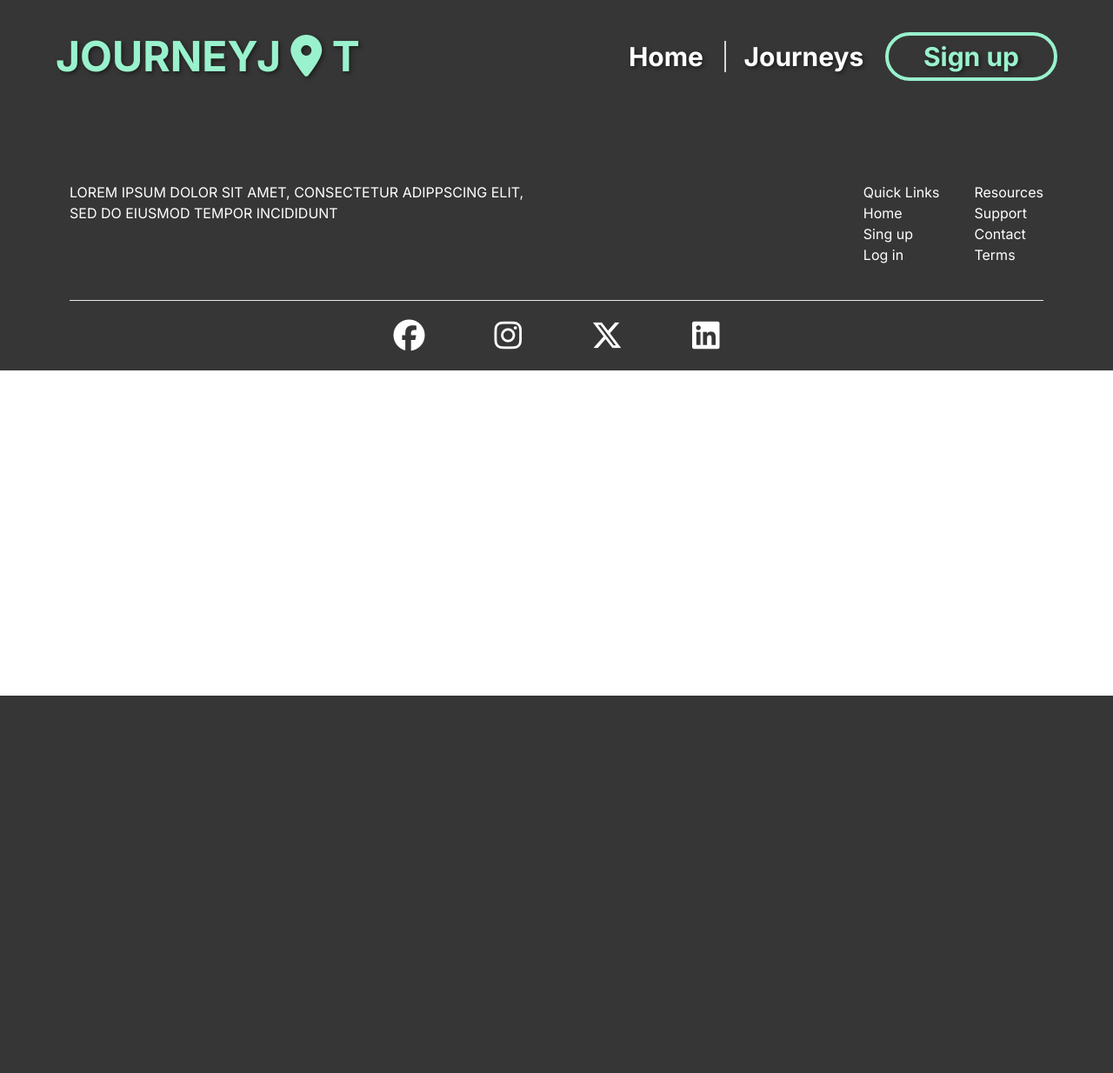
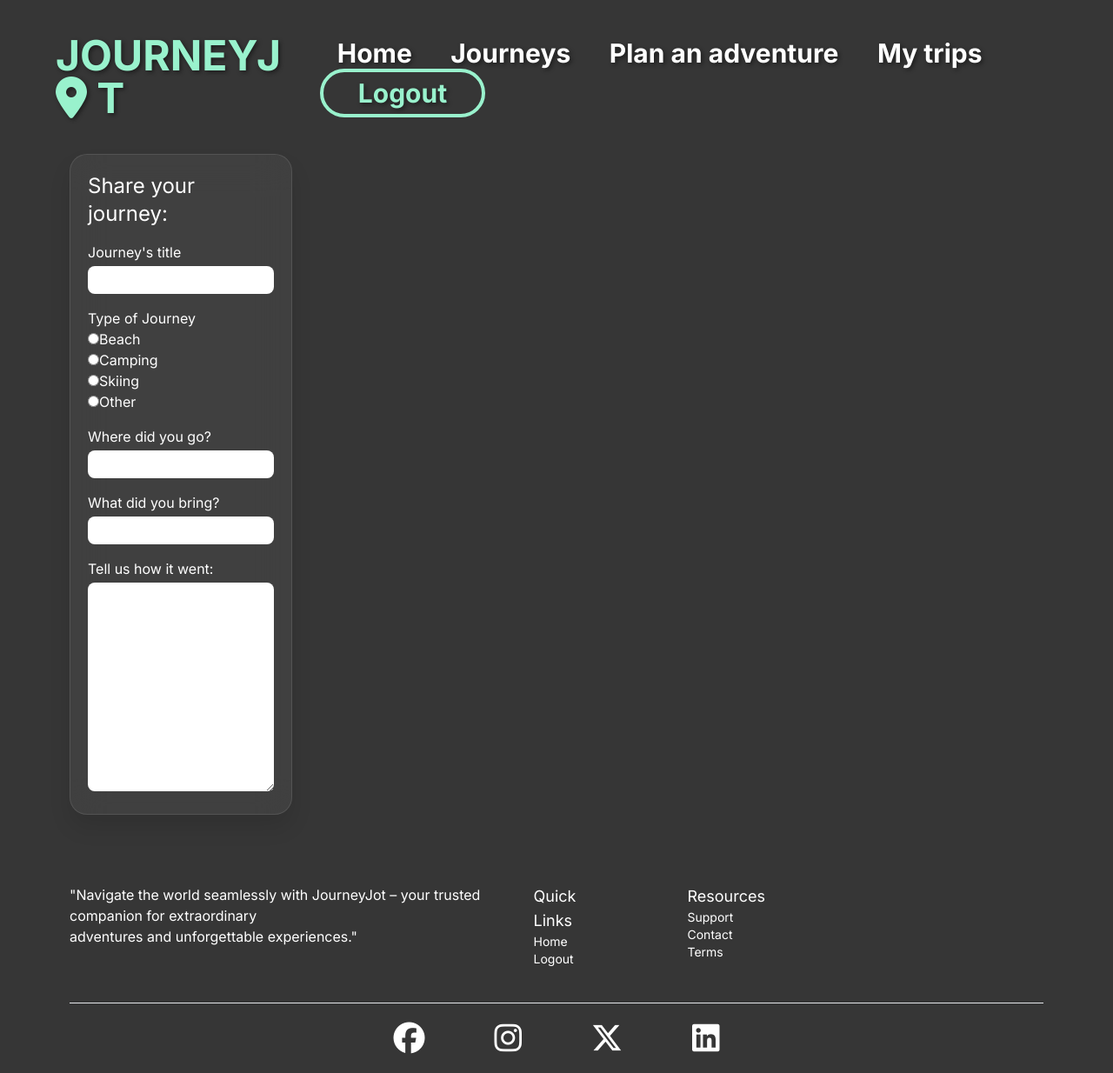
Before and after one commit to Umbelth94/JourneyJot, a Node server app: page /journeys in a window 1280 px wide. Shown: the whole page at 87% size. Before the commit the page ends 800 px from the top, so only its background shows below. Run offline with Node 20, Linux system fonts and the light colour scheme; a user stored in the database is signed in; some libraries are stand-ins or nearby versions.

Commit message:
adding the journeys page

```diff
--- a/controllers/homeRoutes.js
+++ b/controllers/homeRoutes.js
@@ -4,16 +4,12 @@
 
 //Renders the homepage
 router.get("/", (req, res) => {
-    if (req.session.logged_in) {
-        // User is logged in, render homepage with logged_in flag
+    try {
         res.render("homepage", {
-            logged_in: true,
+            logged_in: req.session.logged_in,
         });
-    } else {
-        // User is not logged in, render homepage without logged_in flag
-        res.render("homepage", {
-            logged_in: false,
-        });
+    } catch (err) {
+        res.status(500).json(err);
     }
 });
 
@@ -29,7 +25,9 @@
 //Renders journeys page
 router.get("/journeys", async (req, res) => {
     try {
-        res.render("journeys");
+        res.render("journeys", {
+            logged_in: req.session.logged_in,
+        });
     } catch (err) {
         res.status(500).json(err);
     }
@@ -56,7 +54,9 @@
 
 router.get("/adventure", withAuth, async (req, res) => {
     try {
-        res.render("adventure");
+        res.render("adventure", {
+            logged_in: req.session.logged_in,
+        });
     } catch (err) {
         res.status(500).json(err);
     }
--- a/public/css/style.css
+++ b/public/css/style.css
@@ -225,9 +225,31 @@
     filter: drop-shadow(0 0 0.75rem rgb(27, 27, 27));
 }
 
+.image:hover {
+    filter: drop-shadow(0 0 0.75rem #99f2cd);
+    cursor: pointer;
+}
 .image1 {
     animation: animation_A 30s infinite;
 }
 .image2 {
     animation: animation_B 30s infinite;
 }
+
+#theTitle:hover,
+#homeButton:hover,
+#logout:hover,
+#showing:hover,
+#startButton:hover {
+    filter: drop-shadow(0 0 0.75rem #99f2cd);
+    cursor: pointer;
+}
+
+.add-journey {
+    background: rgba(255, 255, 255, 0.05);
+    box-shadow: 0 15px 25px rgba(0, 0, 0, 0.1);
+    border-radius: 20px;
+    border: 1px solid rgba(255, 255, 255, 0.1);
+    backdrop-filter: blur(20px);
+    padding: 20px;
+}
--- a/views/homepage.handlebars
+++ b/views/homepage.handlebars
@@ -5,7 +5,7 @@
         <h1 class="text-7xl leading-snug color-darker mt-5">Where Every</h1>
         <h1 class="text-7xl leading-snug"><span id="showing" class="color-mine border-word ">Journey</span></h1>
         <h1 class="text-7xl leading-snug color-darker">Begins</h1>
-        <a><button class="btn-start text-3xl font-extrabold tracking-wide mt-14 ml-32">Start your trip</button></a>
+        <a><button id="startButton" class="btn-start text-3xl font-extrabold tracking-wide mt-14 ml-32">Start your trip</button></a>
     </div>
     <div class="flex-auto w-2/3 text-xl pl-10">
         <img class="image image1 mr-10" src="/images/hero1.avif">
@@ -17,7 +17,7 @@
 </div>
 <div class="mt-60 text-xl h-full ideas">
     <div class="text-center pt-20">
-        <h1 class="title-color text-5xl text-shadow font-extrabold">DISCOVER INSPIRATION FROM THESE PLACES</h1>
+        <h1 id="middleSection" class="title-color text-5xl text-shadow font-extrabold text-shadow">DISCOVER INSPIRATION FROM THESE PLACES</h1>
     </div>
         <div class="wrapper">
             <div class="container">
--- a/views/journeys.handlebars
+++ b/views/journeys.handlebars
@@ -0,0 +1,49 @@
+<div class="journey">
+    <div class="w-1/5 ml-20 add-journey">
+        <h1 class="text-2xl">Share your journey:</h1>
+        <form>
+            <div class="mt-4">
+                <label for="title">Journey's title</label>
+                <input class="form-input w-full mt-1 pl-2 h-8 text-black rounded-lg" type="text" id="title">
+            </div>
+            <div>
+                <div class="mt-4"><label>Type of Journey</label></div>
+                <div>
+                    <label for="beach">
+                    <input type="radio" id="beach" name="option">Beach
+                    </label>
+                </div>
+                <div>
+                    <label for="camping">
+                    <input type="radio" id="camping" name="option">Camping
+                    </label>
+                </div>
+                <div>
+                    <label for="skiing">
+                    <input type="radio" id="skiing" name="option">Skiing
+                    </label>
+                </div>
+                <div>
+                    <label for="other">
+                    <input type="radio" id="other" name="option">Other
+                    </label>
+                </div>
+            </div>
+            <div class="mt-4">
+                <label for="where">Where did you go?</label>
+                <input class="form-input w-full mt-1 pl-2 h-8 text-black rounded-lg" type="text" id="where">
+            </div>
+            <div class="mt-4">
+                <label for="items">What did you bring?</label>
+                <input class="form-input w-full mt-1 pl-2 h-8 text-black rounded-lg" type="text" id="where">
+            </div>
+            <div class="mt-4">
+                <label for="experience">Tell us how it went:</label>
+                <textarea class="mt-1 pl-2 text-black rounded-lg"name="experience" id="experience" cols="40" rows="10" style="width:100%"></textarea>
+            </div>
+        </form>
+    </div>
+    <div class="w-4/5">
+
+    </div>
+</div>
--- a/views/layouts/main.handlebars
+++ b/views/layouts/main.handlebars
@@ -23,7 +23,7 @@
         {{>footer}}
     </div>
     {{#if logged_in}}
-        <script src="/js/..."></script> {{!-- Here goes the logout.js, replace the ...--}}
+        <script src="/js/logout.js"></script>
     {{/if}}
 </body>
 
--- a/views/login.handlebars
+++ b/views/login.handlebars
@@ -12,7 +12,7 @@
         <input class="form-input w-full mt-1 pl-2 h-8 text-black rounded-lg" type="password" id="password-login" />
       </div>
       <div class="form-group mt-20 text-center">
-        <button class="btn-login text-2xl text-black text-shadow" id="showing" type="submit" style="background-color:#99F2CD">Login</button>
+        <button class="btn-login text-2xl text-black text-shadow" type="submit" style="background-color:#99F2CD">Login</button>
       </div>
     </form>
   </div>
@@ -33,7 +33,7 @@
         <input class="form-input w-full mt-1 pl-2 h-8 text-black rounded-lg" type="password" id="password-signup" />
       </div>
       <div class="form-group my-20 text-center">
-        <button id="showing" class="btn-signup text-2xl text-black text-shadow" type="submit" style="background-color:#99F2CD">Sign up</button>
+        <button class="btn-signup text-2xl text-black text-shadow" type="submit" style="background-color:#99F2CD">Sign up</button>
       </div>
     </form>
   </div>
--- a/views/partials/footer.handlebars
+++ b/views/partials/footer.handlebars
@@ -2,31 +2,35 @@
             <div id="footer-text" class="mx-20 flex flex-row justify-between">
                 <div class="left">
                     <div id="text-left" class="mr-10">
-                        <p>LOREM IPSUM DOLOR SIT  AMET, CONSECTETUR ADIPPSCING ELIT,</p>
-                        <p>SED DO EIUSMOD TEMPOR INCIDIDUNT</p>
+                        <p>"Navigate the world seamlessly with JourneyJot – your trusted companion for extraordinary  </p>
+                        <p>adventures and unforgettable experiences."</p>
                     </div>
                 </div>
                 <div class="right flex flex-row mb-10">
-                    <div id="quick-lines" class="mr-10">
-                        <h1>Quick Links</h1>
-                        <p><a href="/">Home</a></p>
-                        <p><a href="/login">Sing up</a></p>
-                        <p><a href="/login">Log in</a></p>
+                    <div id="quick-lines" class="mr-32">
+                        <h1 class="text-lg">Quick Links</h1>
+                        <p class="text-sm"><a href="/">Home</a></p>
+                        {{#if logged_in}}
+                        <p class="text-sm"><a href="/">Logout</a></p>
+                        {{else}}
+                        <p class="text-sm"><a href="/login">Sing up</a></p>
+                        <p class="text-sm"><a href="/login">Log in</a></p>
+                        {{/if}}
                     </div>
-                    <div id="resources" class="mr-50">
-                        <h1>Resources</h1>
-                        <p><a href="/login">Support</a></p>
-                        <p><a href="/login">Contact</a></p>
-                        <p><a href="/login">Terms</a></p>
+                    <div id="resources" class="mr-80">
+                        <h1 class="text-lg">Resources</h1>
+                        <p class="text-sm"><a href="/login">Support</a></p>
+                        <p class="text-sm"><a href="/login">Contact</a></p>
+                        <p class="text-sm"><a href="/login">Terms</a></p>
                     </div>
                 </div>
             </div>
             <hr class="mx-20">
             <div class="flex flex-row justify-center">
-                <p class="my-5 mx-10 text-4xl"><i class="fa-brands fa-facebook"></i></p>
-                <p class="my-5 mx-10 text-4xl"><i class="fa-brands fa-instagram"></i></p>
-                <p class="my-5 mx-10 text-4xl"><i class="fa-brands fa-x-twitter"></i></p>
-                <p class="my-5 mx-10 text-4xl"><i class="fa-brands fa-linkedin"></i></p>
+                <a href="https://github.com/Umbelth94/JourneyJot"><p class="my-5 mx-10 text-4xl"><i class="fa-brands fa-facebook"></i></p></a>
+                <a href="https://github.com/Umbelth94/JourneyJot"><p class="my-5 mx-10 text-4xl"><i class="fa-brands fa-instagram"></i></p></a>
+                <a href="https://github.com/Umbelth94/JourneyJot"><p class="my-5 mx-10 text-4xl"><i class="fa-brands fa-x-twitter"></i></p></a>
+                <a href="https://github.com/Umbelth94/JourneyJot"><p class="my-5 mx-10 text-4xl"><i class="fa-brands fa-linkedin"></i></p></a>
             </div>
 
 </footer>
```
Also changed, not shown: controllers/api/userRoutes.js (+8 -7 lines).
